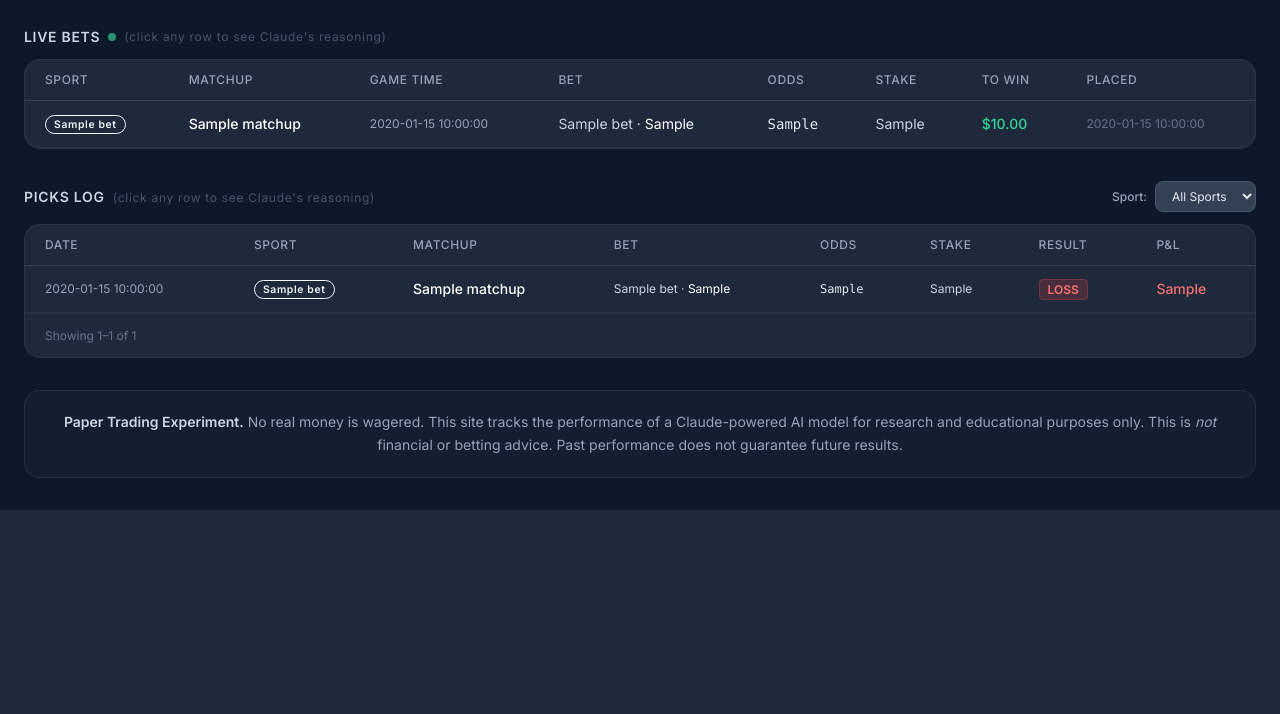
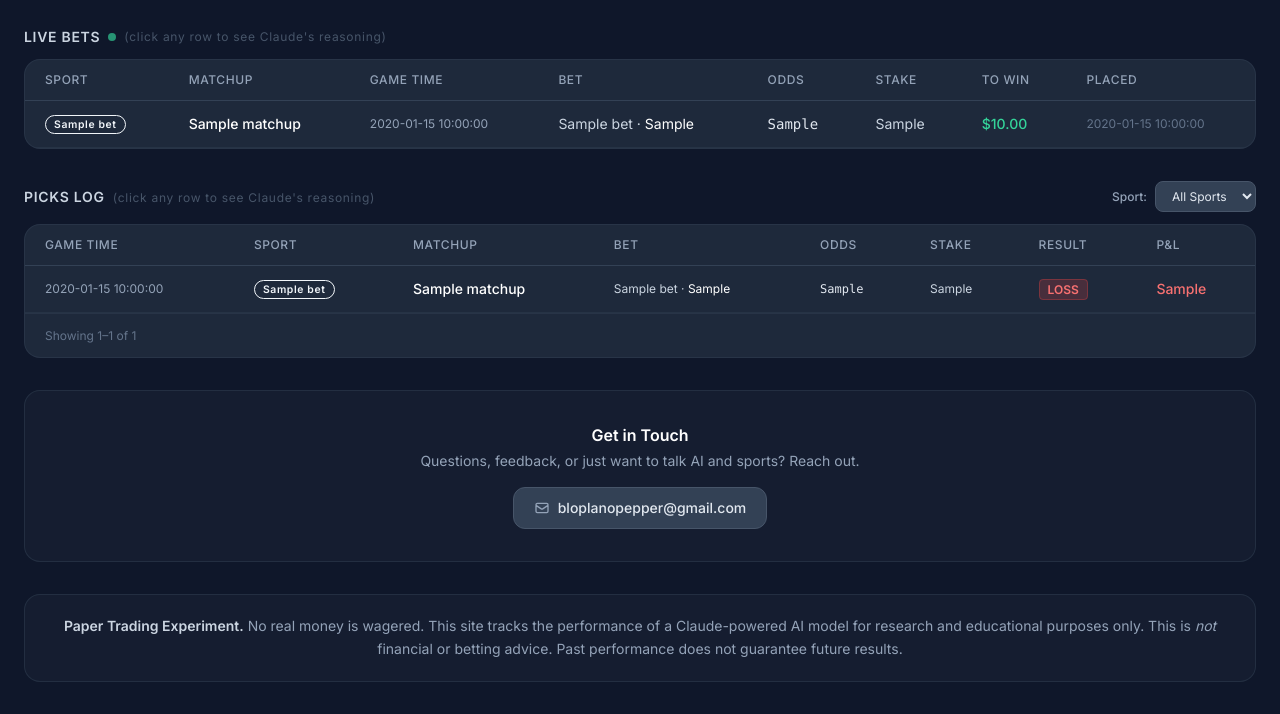
Before and after one commit to Andrew-Berman0/SportsBettingBot, a FastAPI app: template web/templates/index.html in a window 1280 px wide. Shown: the part 685-1399 px from the top of the page. Before the commit the page ends 1195 px from the top, so only its background shows below. Run offline with FastAPI, Linux system fonts and the light colour scheme; the template is opened without the code that fills it: most values are stand-ins (such as "Sample title", 1, 10 or a date in 2020); some libraries are stand-ins or nearby versions.

Commit message:
changes to ui

```diff
--- a/web/app.py
+++ b/web/app.py
@@ -85,7 +85,7 @@ async def index(request: Request):
     state = _load_state()
 
     closed = [_prepare_bet(b) for b in state["closed_bets"]]
-    closed.sort(key=lambda b: b.get("settled_at", ""), reverse=True)
+    closed.sort(key=lambda b: b.get("commence_time", ""), reverse=True)
 
     open_bets = [_prepare_bet(b) for b in state["open_bets"]]
 
--- a/web/templates/index.html
+++ b/web/templates/index.html
@@ -195,7 +195,7 @@
         <table class="w-full text-sm">
           <thead>
             <tr class="border-b border-slate-700 text-xs text-slate-400 uppercase tracking-wider">
-              <th class="px-5 py-3 text-left font-medium">Date</th>
+              <th class="px-5 py-3 text-left font-medium">Game Time</th>
               <th class="px-5 py-3 text-left font-medium">Sport</th>
               <th class="px-5 py-3 text-left font-medium">Matchup</th>
               <th class="px-5 py-3 text-left font-medium">Bet</th>
@@ -212,7 +212,7 @@
                 data-sport="{{ bet.sport_label }}"
                 data-idx="{{ loop.index }}"
                 onclick="toggleRow('r-{{ loop.index }}')">
-              <td class="px-5 py-3 text-slate-400 text-xs">{{ bet.settled_date }}</td>
+              <td class="px-5 py-3 text-slate-400 text-xs">{{ bet.game_time or "—" }}</td>
               <td class="px-5 py-3">
                 <span class="sport-pill sport-{{ bet.sport_label | lower }}">{{ bet.sport_label }}</span>
               </td>
@@ -258,6 +258,19 @@
           <div id="paginationButtons" class="flex gap-1"></div>
         </div>
       </div>
+    </div>
+
+    <!-- ── Contact ───────────────────────────────────────────── -->
+    <div class="rounded-2xl border border-slate-700/50 bg-slate-800/40 px-6 py-8 text-center">
+      <h2 class="text-base font-semibold text-white mb-1">Get in Touch</h2>
+      <p class="text-slate-400 text-sm mb-4">Questions, feedback, or just want to talk AI and sports? Reach out.</p>
+      <a id="contact-link" href="#"
+         class="inline-flex items-center gap-2 px-5 py-2.5 rounded-xl bg-slate-700 hover:bg-slate-600 transition-colors text-slate-200 text-sm font-medium border border-slate-600">
+        <svg xmlns="http://www.w3.org/2000/svg" class="w-4 h-4 text-slate-400" fill="none" viewBox="0 0 24 24" stroke="currentColor" stroke-width="2">
+          <path stroke-linecap="round" stroke-linejoin="round" d="M3 8l7.89 5.26a2 2 0 002.22 0L21 8M5 19h14a2 2 0 002-2V7a2 2 0 00-2-2H5a2 2 0 00-2 2v10a2 2 0 002 2z"/>
+        </svg>
+        <span id="contact-label">Send a message</span>
+      </a>
     </div>
 
     <!-- ── Disclaimer ─────────────────────────────────────────── -->
@@ -430,6 +443,18 @@
 
     // Run on load
     applyFiltersAndPagination();
+
+    // Assemble contact email at runtime to deter harvesting bots
+    (function() {
+      const u = 'bloplanopepper';
+      const d = 'gmail.com';
+      const el = document.getElementById('contact-link');
+      const lbl = document.getElementById('contact-label');
+      if (el) {
+        el.href = 'mailto:' + u + '@' + d + '?subject=WWAID Feedback';
+        lbl.textContent = u + '@' + d;
+      }
+    })();
   </script>
 
 </body>
```
